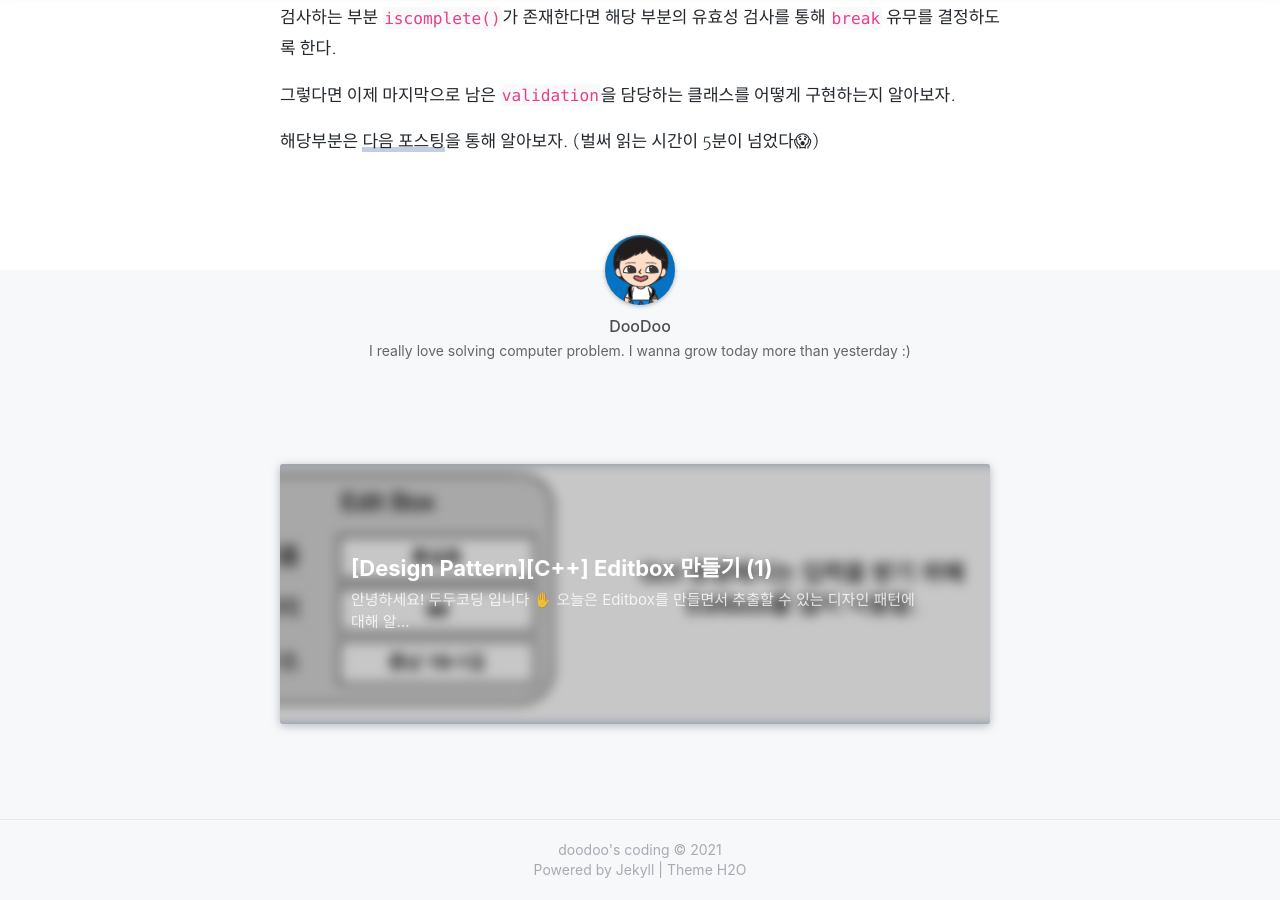
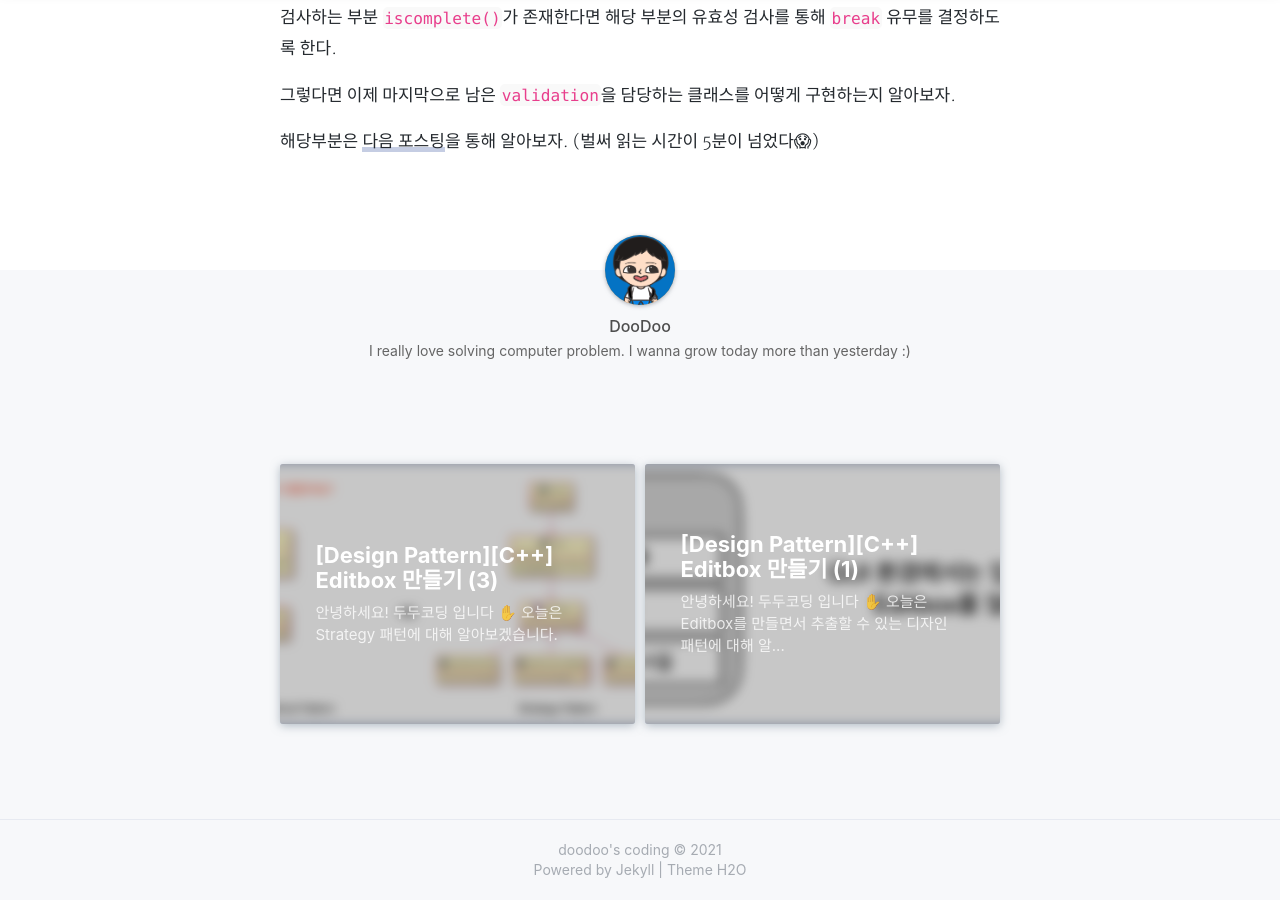
Before and after one commit to 0xd00d00/0xd00d00.github.io, a Jekyll site: the page built from _posts/2021-09-02-design_pattern_7.md, in a window 1280 px wide and 900 px high, scrolled down 7175 px. Built offline with Jekyll 4.4.1, drawn with Linux system fonts in a browser that asks for light colours; nearby versions of some CDN libraries; some web fonts are replaced; comment, search, counter and statistics services are not loaded; a style sheet for code colours, icons or effects is not loaded; some of the changed lines change nothing that is shown; some of the changed text lies outside the part shown.

Commit message:
[post] add posting for design pattern

````diff
--- a/_posts/2021-09-02-design_pattern_7.md
+++ b/_posts/2021-09-02-design_pattern_7.md
@@ -5,7 +5,7 @@ title: "[Design Pattern][C++] Editbox 만들기 (2)"
 subtitle: "변하지 않는 것과 변하는 것을 분리해야하는 개념을 배우자 🙊"
 date: 2021-09-02
 cover: /assets/img/design_edit_2.png
-tags: haha
+tags: C++ Design_Pattern
 sitemap :
  changefreq : daily
  priority : 1.0
--- /dev/null
+++ b/_posts/2021-09-04-design_pattern_8.md
@@ -0,0 +1,246 @@
+---
+layout: post
+author: doodoo
+title: "[Design Pattern][C++] Editbox 만들기 (3)"
+subtitle: "변하지 않는 것과 변하는 것을 분리해야하는 개념을 배우자 🙊"
+date: 2021-09-04
+cover: /assets/img/editbox_design_pattern_temp_strate.png
+tags: C++ Design_Pattern
+sitemap :
+ changefreq : daily
+ priority : 1.0
+---
+안녕하세요! <span class="doodoo">두두코딩</span> 입니다 ✋ <br>
+오늘은 Strategy 패턴에 대해 알아보겠습니다.
+
+🖇 소스코드에 마우스를 올리고 <span class="tip">copy</span> 버튼을 누를 경우 더 쉽게 복사할 수 있습니다!
+
+궁금한 점, 보안점 남겨주시면 성실히 답변하겠습니다. 😁 <br>
+\+ 감상평 댓글로 남겨주시면 힘이됩니다. 🙇
+
+### Validator 만들기
+우리는 앞서, 아래와 같은 *Interface*인 `Ivalidator` 구축해두었다.
+
+```cpp
+struct IValidator
+{
+  virtual bool validate(string s, char c) = 0;
+  virtual bool iscomplete(string s) { return true; }
+
+  virtual ~IValidator() {}
+};
+```
+
+우리는 위의 Interface 기반으로 파생클래스들을 구축해 사용해야한다. 변하는 클래스
+같은 경우 약한 결합을 위해  *인터페이스 기반 통신*을 해야하기 때문에 interface로 구축한다는 사실을
+다시한번 기억하도록 하자. 만약 해당 내용이 이해되지 않는다면 [여기](http://localhost:4000/2021/07/26/design_pattern_3.html) 를 통해 알아보자.
+
+```cpp
+class LimitDigitValidator : public IValidator
+{
+    int value;
+public:
+    LimitDigitValidator(int n) : value(n) {}
+
+    virtual bool validate( string s, char c )
+    {
+        return s.size() < value && isdigit(c);
+    }
+
+    virtual bool iscomplete( string s)
+    {
+        return s.size() == value;
+    }
+};
+```
+
+위의 코드와 같이, `IValidator`를 상속받아 `LimitDigitValidator` 라는 구현체를
+담당하는 클래스를 만들자. 해당 클래스에서 하는 역할은 `validate()`를 통해 유효성
+검사하는 일을 한다. 그리고, `iscomplete()`를 통해 Validator 내 존재하는 글자가
+내가 원하는 만큼 완성되었는지를 확인하는 동작을 갖고 있다. (이해가 되지 않는다면 주민번호를 입력 받아야하는 [이전포스팅](http://localhost:4000/2021/09/02/design_pattern_7.html)을 생각해보자.)
+
+위의 코드를 구축한 후 우리는 아래의 코드와 같이, `setValidator` 함수로 내가
+구현한 validator를 전달하게 되면, 원하는 동작을 하는 Editbox를 만들 수 있다.
+
+```cpp
+int main()
+{
+    Edit edit;
+		// 내가 만든 Validator
+		// 13 자리 까지만 입력받을 수 있다.
+		// 또한 13자리가 아닐 경우 확인 버튼을 누를 수 없다.
+    LimitDigitValidator v(13);
+
+		// setter를 활용해 내가 만든 validator를 넘겨준다.
+    edit.setValidator(&v);
+
+    while(1)
+    {
+        string s = edit.getData();
+        cout << s << endl;
+    }
+}
+```
+
+이렇게 Interface로 분리하고, 세부 함수를 Interface를 상속받아 구현해 setter
+넘기는 방식을 *Strategy Pattern*이라고 한다. 이렇게 정의할 경우 내가 필요한
+Validator가 문자를 제한 하는 것이든, 숫자를 제한하는 것이든 혹은 특수문자를 제한
+하는 것이든 관계없이, Edit 이라는 클래스에 `setValidator()`를 통해 넘겨주면
+된다.
+
+위와 같이 넘겨주는 행위는 "실행 중에 validator"가 교체가 가능하다는 의미로,
+	굉장히 유연하게 접근이 가능하다는 의미이다.
+
+우리는 이전 포스팅에서 지금까지 2가지 패턴을 학습했다. 구체적으로, 변하지 않는
+(전체)에서 변하는 부분(일부분)을 분리해야 한다는 개념에서 추상함수로 분리하는
+방법인 *Template Method Pattern"* 방법과 인터페이스로 분리하는 *Strategy
+Pattern* 2가지를 배웠다.
+
+두 가지 패턴 중 어느 것이 더 좋아보이는가?
+
+보통 후자를 많이 택하는데, 그렇다면 왜 후자가 더 좋다고 생각하는가 생각해보자.
+
+### Template Method pattern 과 Strategy pattern의 차이
+아래의 그림은 *Template Method Pattern* 과 *Strategy Pattern* 두 개의 class
+	diagram을 나타낸 것이다.
+
+![디자인패턴비교](/assets/img/editbox_design_pattern_temp_strate.png)
+
+*🌱 Template Method Pattern 특징*
+
+Template Method 패턴의 특징은 변하는 부분을 가상함수로 추출한다. 이후 필요한
+validation이 있을 경우, 가상함수를 포함하고있는 클래스를 할당받아 validation
+기능을 재정의해 사용하면된다.
+
+해당 패턴 같은 경우 상속을 기반으로 하기 때문에 "실행 중에 변경이 불가능" 하다.
+즉, 선언 후 선언된 클래스를 활용해 접근해야한다.
+
+여기서 중요한 점은 *상속받는 패턴은 유연하지 못하다* 라는 점이다.
+
+*🌱 Strategy Pattern 특징*
+
+Strategy 패턴은 변하는 부분을 *클래스*로 추출한다. *클래스*를 `Edit` 클래스에서
+직접 가지고 있을 경우 강한결합이 되기 때문에 *약한결합*을 위해 *Interface*를
+정의해 구현한다.
+
+*Interface*로 구현할 경우 내가 필요할 때마다 상속받아 구현하면 된다. 상속받아
+구현한 객체는 `setter`를 통해 전달해 validation을 확인하도록 하면 된다.
+
+해당 패턴은 *Interface* 기반으로 하기 때문에 "실행 중에 변경이 가능"하다.
+유연하며, 다양한 클래스를 전달받을 수 있다. 그리고, *Interface* 기반으로 만들어
+둔 파생 클래스들은 `Edit` 클래스 외에 다른 클래스에서도 사용이 가능해진다.
+(코드의 재사용 측면에서도 좋다)
+
+그렇다면 *Strategy Pattern*이 더 좋은 것 아닌가? 생각할 수 있다.
+
+하지만, 그렇지 않다. Template Method Pattern 같은 경우, 유연하게 운영될 필요
+없는 함수일 경우 많이 사용한다. 예를들면 `Camera` 클래스 같은 경우 `take()` 함수
+즉, 카메라를 가지고 찍는 행위는 굳이 Interface로 빼는 것이 아니라, 가상함수로
+구현하는 것이 더 효율적이다. (해당 패턴은 뒷 부분에서 좀 더 다루겠다.)
+
+### Appendix
+*Strategy pattern*으로 구축된 Editbox의 전체 코드이다. 해당 코드 같은 경우
+이전에 너무 길어 부분적으로 설명을 했다.
+
+전체적인 소스코드를 보면 이해가 훨씬 쉬울 것이다.
+
+만약 모르겠다면 과감히 댓글을 남기자!
+
+```cpp
+#include <iostream>
+#include <string>
+#include <termio.h> // getch()를 위해 추가
+
+using namespace std;
+
+// keyboard로 한글자씩 입력받는 함수
+char getch(){
+    char ch;
+    struct termios buf, save;
+    tcgetattr(0,&save);
+    buf = save;
+    buf.c_lflag &= ~(ICANON|ECHO);
+    buf.c_cc[VMIN] = 1;
+    buf.c_cc[VTIME] = 0;
+    tcsetattr(0, TCSAFLUSH, &buf);
+    ch = getchar();
+    tcsetattr(0, TCSAFLUSH, &save);
+    return ch;
+}
+
+struct IValidator
+{
+  virtual bool validate(string s, char c) = 0;
+  virtual bool iscomplete(string s) { return true; }
+
+  virtual ~IValidator() {}
+};
+
+class LimitDigitValidator : public IValidator
+{
+    int value;
+public:
+    LimitDigitValidator(int n) : value(n) {}
+
+    virtual bool validate( string s, char c )
+    {
+        return s.size() < value && isdigit(c);
+    }
+
+    virtual bool iscomplete( string s)
+    {
+        return s.size() == value;
+    }
+};
+
+class Edit
+{
+  string data;
+
+  // IValidator를 가리키는 포인터
+  IValidator* pVal = 0;
+public:
+  // Setter를 활용해 유효성 검사가 필요하다면 IValidator를 갱신함.
+  void setValidator(IValidator* p) { pVal = p; }
+
+  string getData()
+  {
+    // 기존 데이터가 있다면, 지우고.
+    data.clear();
+
+    while(1) {
+      //한 글자씩 읽음
+      char c = getch();
+
+      // Enter를 입력하면 종료
+      if (c == 10 &&
+          (pVal == 0 || pVal->iscomplete(data))) break;
+
+      if (pVal == 0 || pVal->validate(data, c)) {
+        data.emplace_back(c);
+        cout << c;
+      }
+    }
+    cout << endl;
+  }
+  return data;
+};
+
+int main()
+{
+    Edit edit;
+		// 내가 만든 Validator
+		// 13 자리 까지만 입력받을 수 있다.
+		// 또한 13자리가 아닐 경우 확인 버튼을 누를 수 없다.
+    LimitDigitValidator v(13);
+
+		// setter를 활용해 내가 만든 validator를 넘겨준다.
+    edit.setValidator(&v);
+
+    while(1)
+    {
+        string s = edit.getData();
+        cout << s << endl;
+    }
+}
+```
````
Also changed, not shown: assets/img/editbox_design_pattern_temp_strate.png (added).
